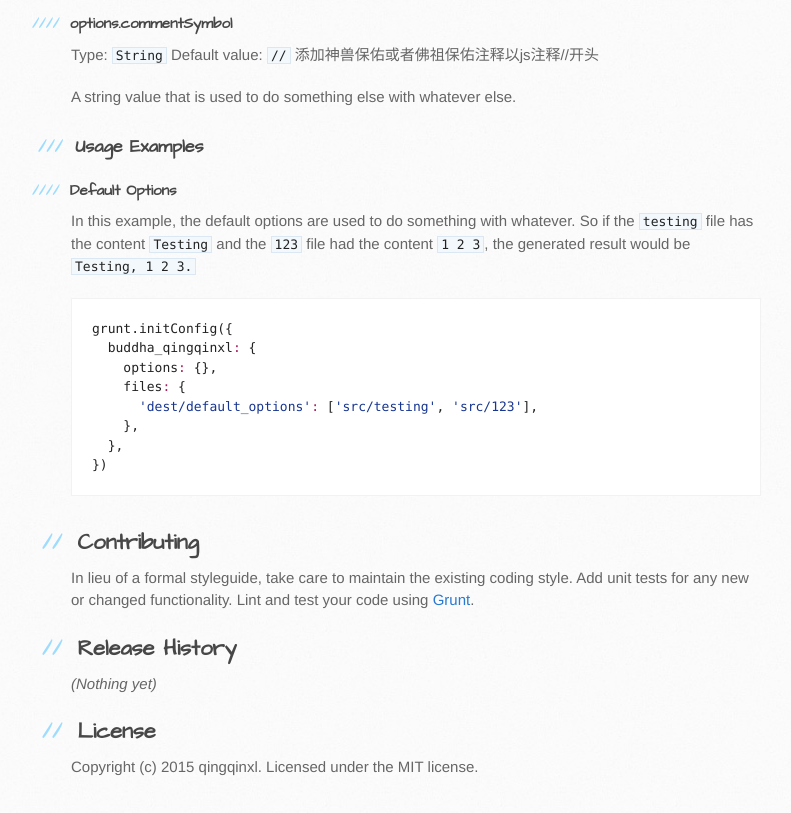
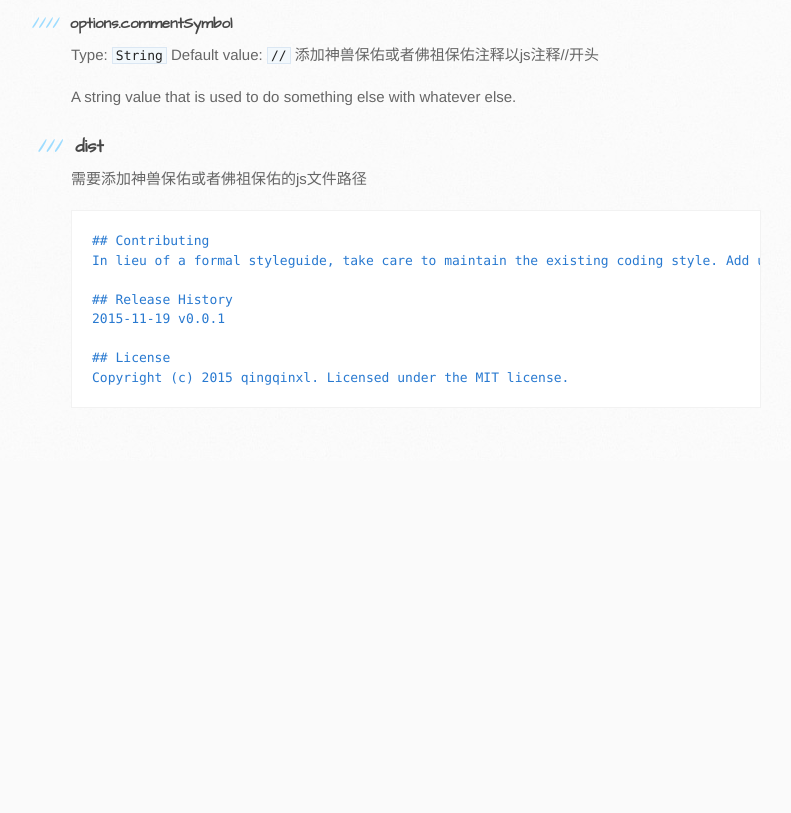
Before and after one commit to qingqinxl1/grunt-buddha-qingqinxl, a plain HTML site: page index.html in a window 1280 px wide. Shown: the part 1420-2233 px from the top of the page, without its empty margins (99-890 px from the left). After the commit the page ends 1881 px from the top, so only its background shows below. Drawn offline with Linux system fonts and the light colour scheme.

Commit message:
Create gh-pages branch via GitHub

```diff
--- a/index.html
+++ b/index.html
@@ -89,36 +89,19 @@ Default value: <code>//</code>
 <p>A string value that is used to do something else with whatever else.</p>
 
 <h3>
-<a id="usage-examples" class="anchor" href="#usage-examples" aria-hidden="true"><span class="octicon octicon-link"></span></a>Usage Examples</h3>
+<a id="dist" class="anchor" href="#dist" aria-hidden="true"><span class="octicon octicon-link"></span></a>dist</h3>
 
-<h4>
-<a id="default-options" class="anchor" href="#default-options" aria-hidden="true"><span class="octicon octicon-link"></span></a>Default Options</h4>
+<p>需要添加神兽保佑或者佛祖保佑的js文件路径</p>
 
-<p>In this example, the default options are used to do something with whatever. So if the <code>testing</code> file has the content <code>Testing</code> and the <code>123</code> file had the content <code>1 2 3</code>, the generated result would be <code>Testing, 1 2 3.</code></p>
+<pre><code>## Contributing
+In lieu of a formal styleguide, take care to maintain the existing coding style. Add unit tests for any new or changed functionality. Lint and test your code using [Grunt](http://gruntjs.com/).
 
-<div class="highlight highlight-source-js"><pre>grunt.initConfig({
-  buddha_qingqinxl<span class="pl-k">:</span> {
-    options<span class="pl-k">:</span> {},
-    files<span class="pl-k">:</span> {
-      <span class="pl-s"><span class="pl-pds">'</span>dest/default_options<span class="pl-pds">'</span></span><span class="pl-k">:</span> [<span class="pl-s"><span class="pl-pds">'</span>src/testing<span class="pl-pds">'</span></span>, <span class="pl-s"><span class="pl-pds">'</span>src/123<span class="pl-pds">'</span></span>],
-    },
-  },
-})</pre></div>
+## Release History
+2015-11-19 v0.0.1
 
-<h2>
-<a id="contributing" class="anchor" href="#contributing" aria-hidden="true"><span class="octicon octicon-link"></span></a>Contributing</h2>
-
-<p>In lieu of a formal styleguide, take care to maintain the existing coding style. Add unit tests for any new or changed functionality. Lint and test your code using <a href="http://gruntjs.com/">Grunt</a>.</p>
-
-<h2>
-<a id="release-history" class="anchor" href="#release-history" aria-hidden="true"><span class="octicon octicon-link"></span></a>Release History</h2>
-
-<p><em>(Nothing yet)</em></p>
-
-<h2>
-<a id="license" class="anchor" href="#license" aria-hidden="true"><span class="octicon octicon-link"></span></a>License</h2>
-
-<p>Copyright (c) 2015 qingqinxl. Licensed under the MIT license.</p>
+## License
+Copyright (c) 2015 qingqinxl. Licensed under the MIT license.
+</code></pre>
         </section>
 
         <aside id="sidebar">
```
Also changed, not shown: params.json (+1 -1 lines).
